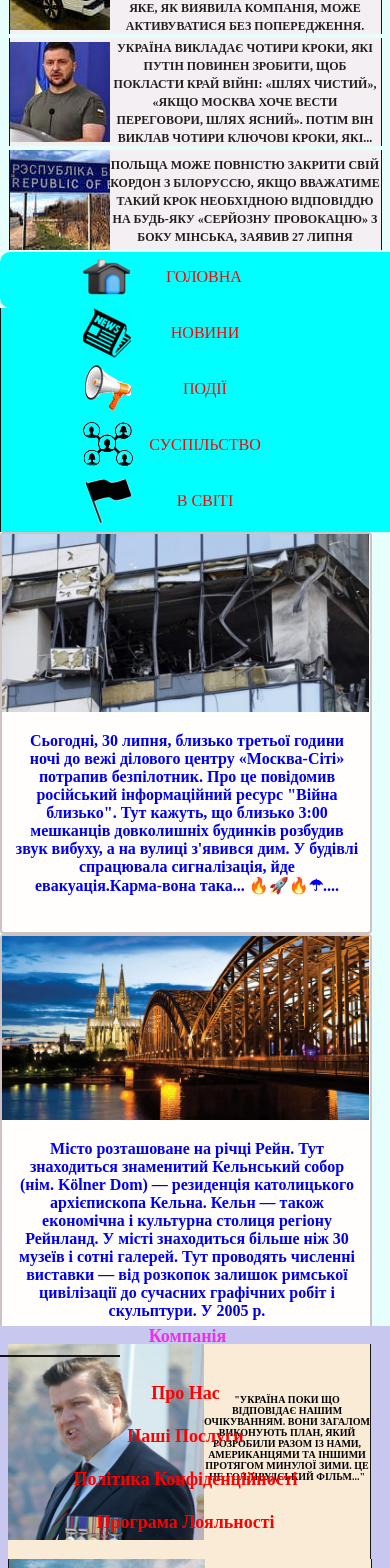
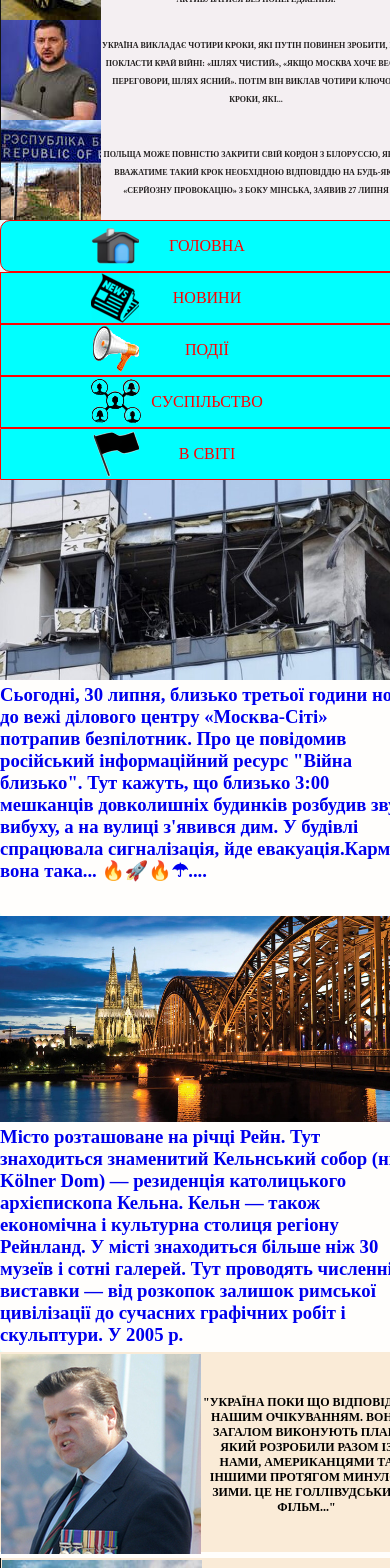
Before and after one commit to pratsya/react, a React (Create React App) app: page / in a window 390 px wide. Shown: the part 180-1748 px from the top of the page. Built offline with nearby package versions, Linux system fonts and the light colour scheme.

Commit message:
пробуем в режиме порттрет

```diff
--- a/src/beforeHeader.css
+++ b/src/beforeHeader.css
@@ -53,159 +53,13 @@
   align-items: center;
 }
 
-
-
-
-
 @media (max-width: 414px) {
+  .first {
+    max-width: 414px;
+  }
   .first > ul {
-    width: 100%;
-    max-width: 373px; /* Максимальная ширина .first > ul в портретной ориентации */
-    flex-wrap: wrap;
-  }
-  .first ul > li {
-    width: 100%;
-    margin: 5px 0;
-  }
-  .first a {
-    font-size: 12px;
+    margin: 0 auto;
+    display: block;
+    width: 412px;
   }
 }
-
-
-
-@media (max-width: 414px) and (orientation: portrait) {
-  .first > ul {
-    width: 412px; /* Ширина .first > ul в портретной ориентации и ширине экрана 414px */
-    flex-wrap: wrap;
-  }
-  .first ul > li {
-    width: 100%;
-    margin: 5px 0;
-  }
-  .first a {
-    font-size: 12px;
-  }
-}
-
-/* Стили для ландшафтной ориентации iPhone 11 */
-@media (max-width: 414px) and (orientation: landscape) {
-  .first > ul {
-    width: 100%;
-    max-width: 373px; /* Максимальная ширина .first > ul в ландшафтной ориентации */
-    flex-wrap: wrap;
-  }
-  .first ul > li {
-    width: 100%;
-    margin: 5px 0;
-  }
-  .first a {
-    font-size: 12px;
-  }
-}
-
-/* beforeHeader.css */
-
-/* ... Ваши основные стили */
-
-/* Стили для портретной ориентации iPhone 11 с шириной экрана 414px */
-@media (max-width: 414px) and (orientation: portrait) {
-  .first > ul {
-    width: 412px; /* Ширина .first > ul в портретной ориентации и ширине экрана 414px */
-    flex-wrap: wrap;
-  }
-  .first ul > li {
-    width: 100%;
-    margin: 5px 0;
-  }
-  .first a {
-    font-size: 12px;
-  }
-}
-
-/* Стили для ландшафтной ориентации iPhone 11 */
-@media (max-width: 414px) and (orientation: landscape) {
-  .first > ul {
-    width: 100%;
-    max-width: 373px; /* Максимальная ширина .first > ul в ландшафтной ориентации */
-    flex-wrap: wrap;
-  }
-  .first ul > li {
-    width: 100%;
-    margin: 5px 0;
-  }
-  .first a {
-    font-size: 12px;
-  }
-}
-
-/* beforeHeader.css */
-
-/* ... Ваши основные стили */
-
-/* Стили для портретной ориентации iPhone 11 с шириной экрана 414px */
-@media (max-width: 414px) and (orientation: portrait) {
-  .first > ul {
-    width: 412px; /* Ширина .first > ul в портретной ориентации и ширине экрана 414px */
-    flex-wrap: wrap;
-  }
-  .first ul > li {
-    width: 100%;
-    margin: 2px 0;
-  }
-  .first a {
-    font-size: 12px;
-  }
-}
-
-/* Стили для ландшафтной ориентации iPhone 11 */
-@media (max-width: 414px) and (orientation: landscape) {
-  .first > ul {
-    width: 100%;
-    max-width: 373px; /* Максимальная ширина .first > ul в ландшафтной ориентации */
-    flex-wrap: wrap;
-  }
-  .first ul > li {
-    width: 100%;
-    margin: 5px 0;
-  }
-  .first a {
-    font-size: 12px;
-  }
-}
-
-/* Ваши стили для ширины экрана от 415px до 827px */
-@media (min-width: 415px) and (max-width: 827px) {
-  .first > ul {
-    width: 100%;
-    max-width: 827px; /* Максимальная ширина .first > ul на устройствах от 415px до 827px */
-    flex-wrap: wrap;
-  }
-  .first ul > li {
-    width: 100%;
-    margin: 5px 0;
-  }
-  .first a {
-    font-size: 12px;
-  }
-}
-
-@media (max-width: 896px) and (orientation: landscape) {
-  /* .newsContetnt{
-    height: 111px;
-    overflow: hidden;
-  } */
-  .first > ul {
-    height: 108px;
-  }
-  .first li {
-    padding: 0px 0 0 0;
-    display: flex;
-  }
-
-  .first a {
-    height: 102px;
-    padding: 0 0 0 0;
-    display: inline-flex;
-  }
-}
--- a/src/footer.css
+++ b/src/footer.css
@@ -87,48 +87,19 @@
 
 /* responsive */
 
-@media (max-width: 897px) {
-  .footer-col > h4::before {
-    left: 56px;
-  }
-}
-
-@media (min-width: 769px) and (max-width: 827px) {
-  .footer-col > h4::before {
-    left: 42px;
-  }
-}
-
-@media (max-width: 768px) {
-  .footer-col {
-    width: 50%;
-    margin-bottom: 30px;
-  }
-}
-
-@media (max-width: 574px) {
+@media (max-width: 414px) {
   .container {
-    max-width: 375px;
+    width: 414px;
     margin: 0 0 0 0px;
   }
   .footer-col {
     width: 100%;
   }
   .footer-col > h4::before {
-    left: 0px;
+    left: 145px;
   }
   .row {
-    margin: 80px 0 0 0;
+    margin: 24px 0 0 0;
     display: block;
-
   }
 }
-
-@media (max-width: 376px) {
-  .footer {
-    margin: 1324px 0 0 0;
-  }
-  .footer-col > h4::before {
-    left: 130px;
-  }
-}
--- a/src/main.css
+++ b/src/main.css
@@ -94,235 +94,69 @@ span {
 }
 
 /* Медиазапросы */
+@media (max-width: 414px) {
+  .main,
+  .leftSide {
+    display: block;
+    width: 412px;
+  }
+  .mainLeft {
+    width: 412px;
+    margin: 0 0 0 0;
+    border: 0;
+    height: 436px;
+  }
 
-@media (max-width: 897px) {
-  .main {
-    display: block;
-    width: 880px;
-    /* height: 400px; */
+  .mainLeftLink {
+    width: 412px;
+    display: inline-block;
+  }
+  .mainLeftLink > img,
+  .mainRight > ul > li {
+    width: 412px;
+  }
+  .mainRightImage {
+    width: 412px;
+    margin: 0 auto;
+  }
+  .mainLeftText {
+    width: 412px;
+    margin: 0 0 0 0;
   }
   .mainRight {
-    height: 1144px;
+    border: 0;
+    width: 412px;
+    margin: 0 0 0 0;
+    border-radius: 4px;
+    padding: 0 0 0 0px;
+    display: block;
   }
-  .mainLeft,
-  .mainRight,
-  img.mainRightImage,
-  .mainLeftLink > img,
-  .mainRight > ul > li {
-    width: 884px;
+  .mainRightText {
+    padding: 2px 2px 20px 2px;
   }
-  h3.mainLeftText {
-    font-size: 16px;
-    padding: 0 0 0 12px;
+  .mainRightLink {
+    text-decoration: none;
+    display: flex;
+    align-items: center;
+    width: 346px;
+    padding: 16px 0 0 66px;
+    height: 192px;
+    /* padding: 16px 0 0 66px; */
   }
-
-  a.mainRightLink,
-  .mainRightText {
-    width: 818px;
-    padding: 40px 0 0 0;
-  }
-
   .mainRightLink > img {
-    height: 196px;
-    margin: -43px 0 0 0px;
+    height: 200px;
+    margin: -20px 0 0 -65px;
   }
   .mainRight > ul > li.pogoda {
-    width: 874px;
-  }
-
-  .mainRight > ul > li.pogoda {
-    width: 820px;
-    margin: 141px 0 0 0;
-  }
-  .mainRight > ul > li.pogoda {
-    width: 870px;
-    height: 128px;
-    margin: 6px 0 0 0;
+    margin: 12px 0 0 0;
+    width: 412px;
   }
   li.pogoda > h3 {
-    font-size: 22px;
-    margin: 22px 42px 0 0px;
-    color: #201995;
-  }
-  li.pogoda > h4 {
-    font-size: 17px;
-    font-weight: 900;
-    color: #b300ff;
-  }
-}
-
-@media (max-width: 827px) {
-  .main {
-    display: block;
-  }
-  .mainRight {
-    width: 818px;
-  }
-  .mainRightText {
-    width: 592px;
-    font-size: 18px;
-    margin: -36px 0 0 0px;
-  }
-  .mainRightLink {
-    width: 734px;
-  }
-  .mainRight > ul > li.pogoda {
-    width: 796px;
-    margin: 8px 0 0 0px;
-    height: 128px;
-  }
-  li.pogoda > h3 {
-    color: #b2b278;
-    margin: 41px 14px 0 0;
-    font-size: 22px;
+    margin: 18px 20px 0 0px;
+    color: #bc9999;
   }
   li.pogoda > h4 {
     margin: 0 0 0 0;
+    color: #4530da;
   }
 }
-
-@media (max-width: 768px) {
-  .main {
-    display: block;
-  }
-  .mainRight {
-    width: 756px;
-  }
-  .mainRightLink {
-    width: 336px;
-    align-items: center;
-  }
-  .mainRightText {
-    width: 100%;
-  }
-  .mainLeft {
-    width: 764px;
-    margin: 0 0 0 0;
-    padding: 0 0 0 0;
-  }
-  .mainLeftLink > img {
-    width: 764px;
-  }
-  img.mainRightImage {
-    width: 764px;
-  }
-  h3.mainLeftText {
-    width: 760px;
-    text-align: center;
-  }
-  .mainRight > ul > li.pogoda {
-    width: 750px;
-    margin: 10px 0 0 2px;
-  }
-  li.pogoda > h3 {
-    margin: 4px 5px 7px 0;
-  }
-}
-
-@media (max-width: 574px) {
-  .main {
-    width: 374px;
-    height: 714px;
-  }
-
-  .mainLeft {
-    width: 368px;
-    height: 398px;
-  }
-  img.mainRightImage {
-    width: 570px;
-  }
-  .mainRight {
-    width: 360px;
-    height: 1216px;
-  }
-  .mainLeftLink > img {
-    width: 367px;
-  }
-  .mainRightLink > img {
-    height: 196px;
-    margin: -40px 0 0 0px;
-  }
-  h3.mainLeftText {
-    width: 346px;
-    text-align: center;
-  }
-
-  .mainRight > ul > li {
-    display: block;
-    width: 362px;
-    height: 215px;
-    overflow: hidden;
-    padding: 0 0 0 0;
-  }
-  .mainRight > ul > li.pogoda {
-    width: 360px;
-    margin: 10px 0 0 0px;
-  }
-  .mainRightText {
-    width: 48%;
-    margin: -88px 0 0 0px;
-  }
-  li.pogoda > h3 {
-    margin: 4px 5px 7px 0;
-  }
-  .mainRightLink:hover {
-    width: 358px;
-  }
-
-  .mainRightLink:hover img {
-    margin: -40px 0px 0px 0px;
-  }
-  a.mainRightLink,
-  .mainRightText {
-    width: 362px;
-    font-size: 10px;
-  }
-}
-
-@media (max-width: 375px) {
-  .main {
-    height: 738px;
-  }
-  .main,
-  .leftSide {
-    width: 375px;
-  }
-  .mainLeftLink > img,
-  .mainLeft {
-    width: 372px;
-  }
-  .mainLeft {
-    height: 366px;
-  }
-  h3.mainLeftText {
-    width: 364px;
-    margin: 8px 0 0 -7px;
-  }
-
-  .mainLeft,
-  .mainRight,
-  img.mainRightImage,
-  .mainLeftLink > img,
-  .mainRight > ul > li {
-    width: 368px;
-  }
-
-  a.mainRightLink {
-    width: 360px;
-    height: 233px;
-  }
-  .mainRight > ul > li {
-    overflow: hidden;
-  }
-  .mainRightText {
-    padding: 33px 0 15px 5px;
-  }
-  .mainRight > ul > li.pogoda {
-    width: 364px;
-    height: 80px;
-  }
-  .mainRightLink:hover {
-    width: 360px;
-  }
-}
--- a/src/styles.css
+++ b/src/styles.css
@@ -443,226 +443,34 @@ ul > li > a:hover {
   color: rgb(89, 53, 188);
 }
 
-@media (max-width: 896px) {
+@media (max-width: 414px) {
   .mainMenu > ul > li {
-    width: 176px;
-    height: 56px;
-    display: inline-flex;
+    display: block;
+    width: 412px;
+    border: 1px solid red;
   }
 
-  .lftBordr > a,
-  .news > a,
-  .events > a,
-  .society > a,
-  .rghtBorder > a {
-    position: relative;
-    margin: 0 0 0 -4px;
+  .mainMenu > ul > li > a::before {
+    left: 90px;
   }
-
-  .lftBordr:hover .submenu {
-    width: 886px;
+  .submenu,
+  .submenu1,
+  .submenu2,
+  .submenu3,
+  .submenu4 {
     z-index: 1;
-    top: 56px;
   }
-  .news:hover .submenu1 {
-    width: 886px;
-    z-index: 1;
-    margin: 6px 0 0 -178px;
-    top: 50px;
-  }
-  .events:hover .submenu2 {
-    top: 56px;
-  }
-  .events:hover .submenu2 > li {
-    width: 886px;
-    z-index: 1;
-    margin: 0 0 0px -355px;
-  }
-  .society:hover .submenu3 {
-    left: 5px;
-    top: 156px;
-    width: 886px;
-  }
-}
-
-@media (min-width: 768px) and (max-width: 827px) {
-  .mainMenu > ul > li {
-    width: 160px;
-    height: 56px;
-    display: inline-flex;
-  }
-
-  .mainMenu > ul > li > a {
-    font-size: 13px;
-  }
-  .lftBordr:hover .submenu {
-    display: flex;
-    left: 0px;
-    top: 55px;
-    width: 810px;
-  }
-  .news:hover .submenu1 {
-    display: flex;
-    left: 16px;
-    top: 52px;
-    width: 810px;
-  }
-  .events:hover .submenu2 {
-    display: flex;
-    top: 54px;
-    left: 31px;
-  }
-
-  .events:hover .submenu2 > li {
-    width: 808px;
+  .submenu > li,
+  .submenu1 > li,
+  .submenu2 > li,
+  .submen3 > li,
+  .submen4 > li {
+    width: 412px;
   }
   .society:hover .submenu3 {
     display: flex;
-    left: 8px;
-    top: 154px;
-    width: 808px;
-  }
-  .society:hover .submenu3 {
-    display: flex;
-    left: 8px;
-    top: 154px;
-    width: 808px;
+    left: 0;
+    top: 602px;
+    width: 412px;
   }
 }
-@media (min-width: 575px) and (max-width: 767px) {
-  ul > li {
-    display: block;
-    cursor: pointer;
-  }
-  .lftBordr > a:before,
-  .news > a:before,
-  .events > a:before,
-  .society > a::before,
-  .rghtBorder > a::before {
-    left: 280px;
-  }
-  .lftBordr:hover ul.submenu {
-    z-index: 1;
-    margin: 0px 10px;
-    width: 750px;
-    cursor: pointer;
-  }
-  .news:hover ul.submenu1 > li {
-    z-index: 1;
-    margin: 0px 10px;
-    width: 750px;
-    cursor: pointer;
-  }
-  .events:hover ul.submenu2 > li {
-    z-index: 1;
-    margin: 0px 10px;
-    width: 750px;
-    cursor: pointer;
-  }
-  .society:hover .submenu3 {
-    left: 0px;
-    top: 298px;
-    width: 750px;
-  }
-  .society:hover ul.submenu3 > li {
-    z-index: 1;
-    margin: 0px 10px;
-    width: 750px;
-    cursor: pointer;
-  }
-}
-@media (max-width: 574px) {
-  .mainMenu > ul > li {
-    display: block;
-    width: 412px;
-  }
-
-  .lftBordr > a:before,
-  .news > a:before,
-  .events > a:before,
-  .society > a::before,
-  .rghtBorder > a::before {
-    left: 86px;
-  }
-
-  .lftBordr:hover ul.submenu {
-    z-index: 1;
-    margin: 0px 14px;
-    width: 388px;
-    cursor: pointer;
-  }
-
-  .news:hover .submenu1 > li {
-    z-index: 1;
-    margin: 0px 190px;
-    width: 388px;
-    cursor: pointer;
-    /* left: 174px; */
-  }
-  .events:hover ul.submenu2 > li {
-    z-index: 1;
-    margin: 0px 14px;
-    width: 388px;
-    cursor: pointer;
-  }
-  .society:hover .submenu3 {
-    left: 0px;
-    top: 420px;
-    width: 388px;
-  }
-  .society:hover ul.submenu3 > li {
-    z-index: 1;
-    margin: 0px 14px;
-    width: 388px;
-    cursor: pointer;
-  }
-}
-
-@media (max-width: 376px) {
-  .lftBordr > a:before,
-  .news > a:before,
-  .events > a:before,
-  .society > a::before,
-  .rghtBorder > a::before {
-    left: 72px;
-  }
-  .mainMenu > ul > li {
-    width: 370px;
-    left: 0;
-  }
-
-  .lftBordr:hover ul.submenu {
-    /* z-index: 1; */
-    margin: 0px 4px;
-    width: 368px;
-    cursor: pointer;
-  }
-  .news:hover .submenu1 {
-    display: flex;
-    left: 176px;
-  }
-  .news:hover ul.submenu1 > li {
-    /* z-index: 1; */
-    margin: 0px 4px;
-    width: 368px;
-    cursor: pointer;
-    left: 14px;
-  }
-  .events:hover ul.submenu2 > li {
-    z-index: 1;
-    margin: 0px 4px;
-    width: 368px;
-    cursor: pointer;
-  }
-  .society:hover .submenu3 {
-    left: 0px;
-    top: 296px;
-    width: 368px;
-  }
-  .society:hover ul.submenu3 > li {
-    z-index: 1;
-    margin: 0px 4px;
-    width: 368px;
-    cursor: pointer;
-  }
-}
```
